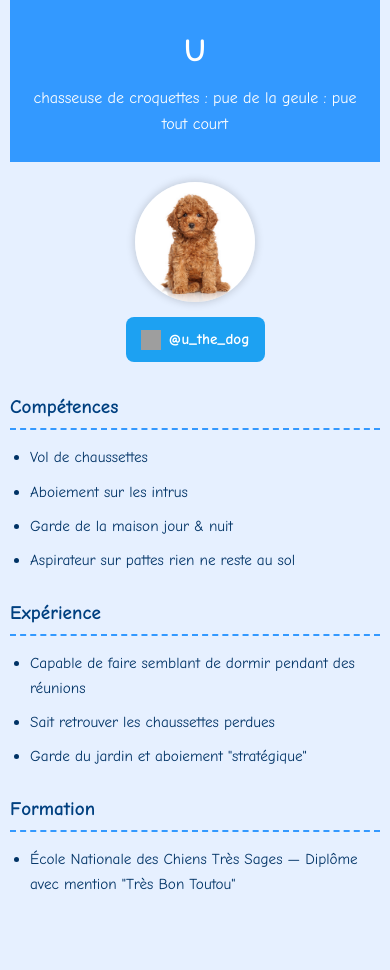
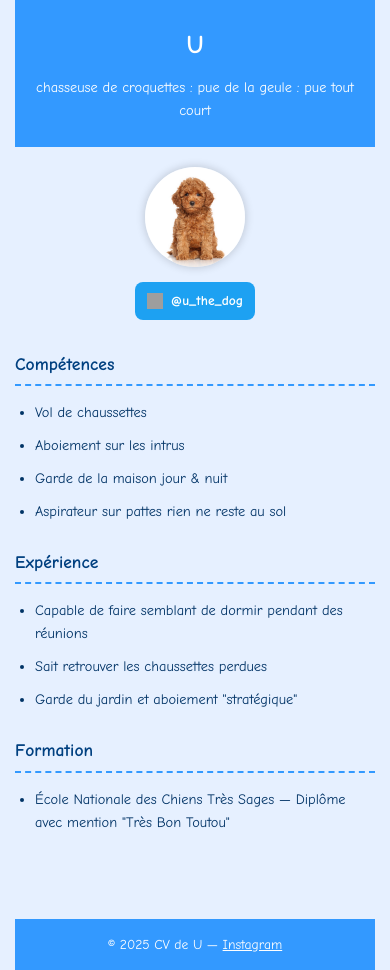
Before and after one commit to xansa676/uthedog, a plain HTML site: page uthedog.html in a window 390 px wide. Before the commit the page ends 941 px from the top, so only its background shows below. Drawn offline with Linux system fonts and the light colour scheme; grey boxes are pictures that could not be loaded.

Commit message:
Update uthedog.html

```diff
--- a/uthedog.html
+++ b/uthedog.html
@@ -3,6 +3,8 @@
 <head>
   <meta charset="UTF-8">
   <meta name="viewport" content="width=device-width, initial-scale=1.0">
+  <meta name="HandheldFriendly" content="true">
+  <meta name="MobileOptimized" content="320">
   <title>CV de U</title>
   <style>
     * {
@@ -16,7 +18,7 @@
       background-color: #e6f0ff;
       color: #003366;
       line-height: 1.6;
-      padding: 0 10px;
+      padding: 0 15px;
     }
 
     header {
@@ -115,7 +117,7 @@
       text-decoration: underline;
     }
 
-    /* Responsive styles */
+    /* Styles pour grands écrans */
     @media (min-width: 768px) {
       header h1 {
         font-size: 2.5em;
@@ -132,6 +134,40 @@
       }
       ul {
         font-size: 1em;
+      }
+    }
+
+    /* Styles pour petits écrans */
+    @media (max-width: 480px) {
+      header h1 {
+        font-size: 1.6em;
+      }
+
+      header p {
+        font-size: 0.9em;
+      }
+
+      .photo {
+        width: 100px;
+        height: 100px;
+      }
+
+      h2 {
+        font-size: 1.1em;
+      }
+
+      ul {
+        font-size: 0.9em;
+      }
+
+      .insta-link {
+        font-size: 0.85em;
+        padding: 8px 12px;
+      }
+
+      .insta-icon {
+        width: 16px;
+        height: 16px;
       }
     }
   </style>
@@ -175,3 +211,13 @@
     <h2>Formation</h2>
     <ul>
       <li>École Nationale des Chiens Très Sages — Diplôme avec mention "Très Bon Toutou"</li>
+    </ul>
+  </section>
+</div>
+
+<footer>
+  <p>© 2025 CV de U — <a href="https://www.instagram.com/u_the_dog?igsh=cW5lODNrcHB3a2pu" target="_blank">Instagram</a></p>
+</footer>
+
+</body>
+</html>
```
